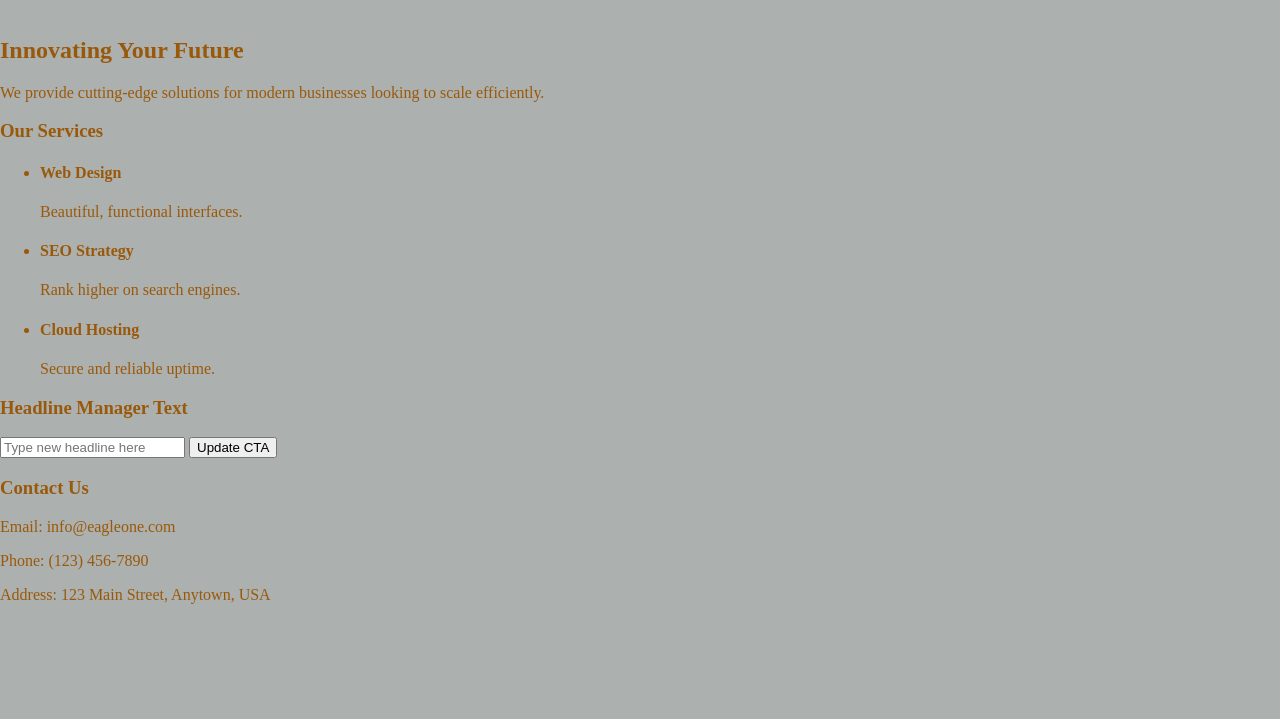
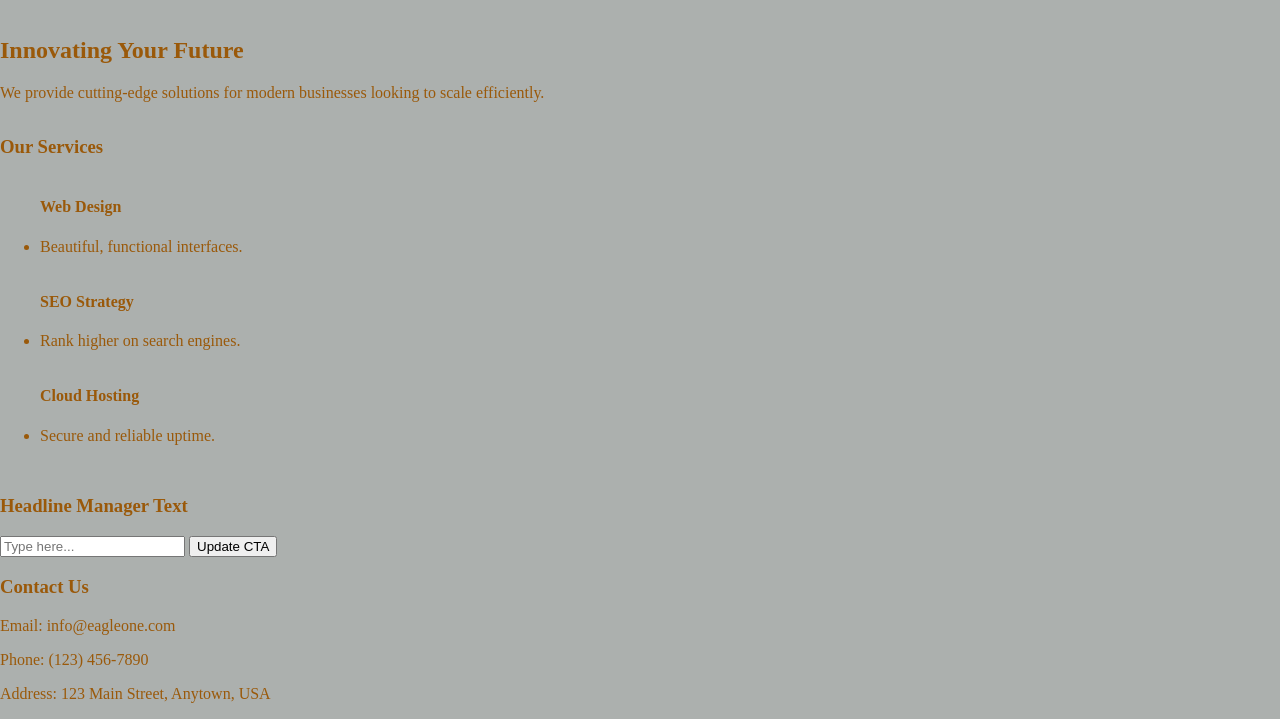
Before and after one commit to charleydollar-svg/Dynamic-and-Styled-Landing-Page, a plain HTML site: page index.html in a window 1280 px wide. Shown: the part 95-814 px from the top of the page. Drawn offline with Linux system fonts and the light colour scheme; a script that the page names is missing.

Commit message:
fixed highlighting

```diff
--- a/index.html
+++ b/index.html
@@ -40,7 +40,7 @@
         <section class="admin-controls">
             <h3>Headline Manager Text</h3>
 
-            <input type="text" id="headline-input" placeholder="Type new headline here">
+            <input type="text" id="headline-input" placeholder="Type here...">
 
             <button id="update-btn">Update CTA</button>
         </section>
--- a/style.css
+++ b/style.css
@@ -31,6 +31,10 @@ nav a:hover {
   background-color: azure;
 }
 
+.service {
+    display: inline-block;
+}
+
 .service h4:hover {
     background-color: azure;
 }
```
